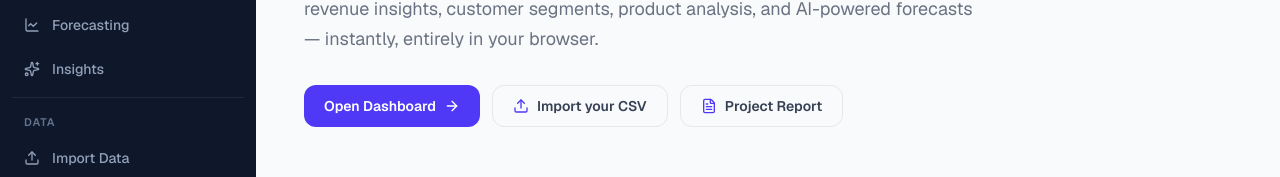
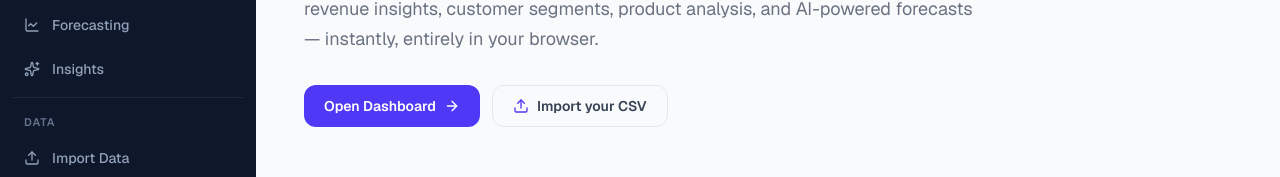
Before and after one commit to FabjanElezi/fetech-analytics, a Next.js app: page /landing in a window 1280 px wide. Shown: the part 289-466 px from the top of the page. Built offline with nearby package versions, Linux system fonts and the light colour scheme; no server answers.

Commit message:
Remove Project Report button from hero CTA row

```diff
--- a/src/app/(dashboard)/landing/page.tsx
+++ b/src/app/(dashboard)/landing/page.tsx
@@ -155,9 +155,6 @@ export default function AboutPage() {
             </Link>
             <Link href="/import" className="flex items-center gap-2 px-5 py-2.5 rounded-xl border border-gray-200 dark:border-slate-700 text-sm font-semibold text-gray-700 dark:text-slate-300 hover:bg-gray-50 dark:hover:bg-slate-800 transition-colors">
               <Upload className="h-4 w-4 text-indigo-600" /> Import your CSV
-            </Link>
-            <Link href="/project-report" className="flex items-center gap-2 px-5 py-2.5 rounded-xl border border-gray-200 dark:border-slate-700 text-sm font-semibold text-gray-700 dark:text-slate-300 hover:bg-gray-50 dark:hover:bg-slate-800 transition-colors">
-              <FileText className="h-4 w-4 text-indigo-600" /> Project Report
             </Link>
           </div>
         </section>
```
